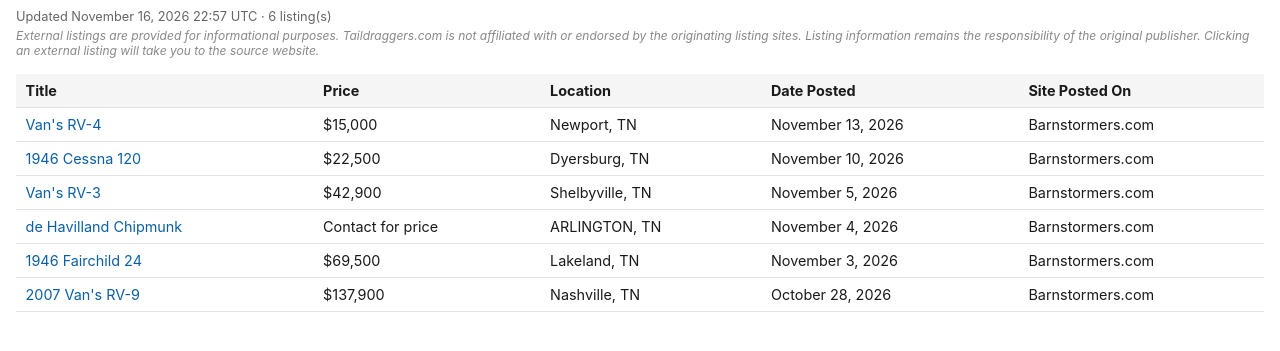
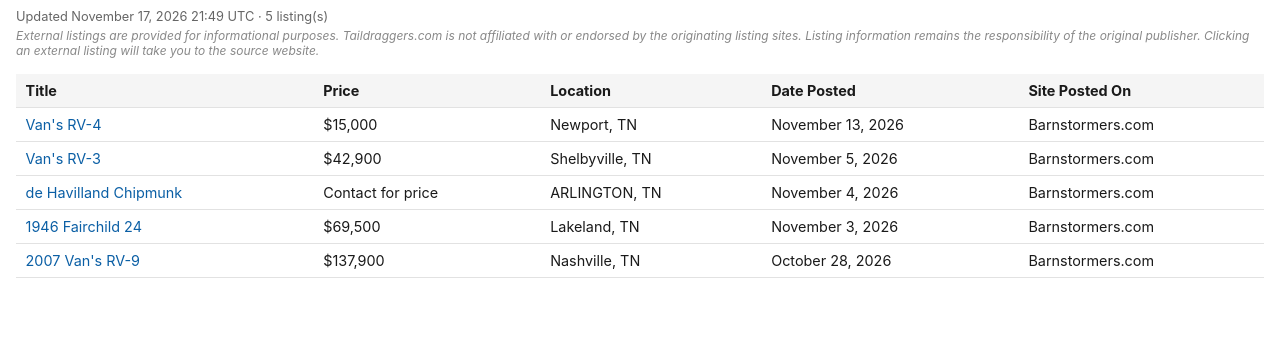
Before and after one commit to taildraggers/tennessee, a plain HTML site: page docs/index.html in a window 1280 px wide. Shown: the part 43-394 px from the top of the page. Drawn offline with Linux system fonts and the light colour scheme.

Commit message:
Update Tennessee listings (2026-11-17)

```diff
--- a/docs/index.html
+++ b/docs/index.html
@@ -58,7 +58,7 @@
 </head>
 <body>
   <h1>Taildragger Ads in Tennessee</h1>
-  <div class="updated">Updated November 16, 2026 22:57 UTC &middot; 6 listing(s)</div>
+  <div class="updated">Updated November 17, 2026 21:49 UTC &middot; 5 listing(s)</div>
   <div class="disclaimer">External listings are provided for informational purposes. Taildraggers.com is not affiliated with or endorsed by the originating listing sites. Listing information remains the responsibility of the original publisher. Clicking an external listing will take you to the source website.</div>
   <table>
     <thead>
@@ -66,7 +66,6 @@
     </thead>
     <tbody>
         <tr><td><a href="https://www.barnstormers.com/classified-2083494-RV-4-Project.html" target="_blank" rel="noopener noreferrer">Van&#x27;s RV-4</a></td><td>$15,000</td><td>Newport, TN</td><td>November 13, 2026</td><td>Barnstormers.com</td></tr>
-        <tr><td><a href="https://www.barnstormers.com/classified-2077503-1946-Cessna-120.html" target="_blank" rel="noopener noreferrer">1946 Cessna 120</a></td><td>$22,500</td><td>Dyersburg, TN</td><td>November 10, 2026</td><td>Barnstormers.com</td></tr>
         <tr><td><a href="https://www.barnstormers.com/classified-1864799-Vans-RV3.html" target="_blank" rel="noopener noreferrer">Van&#x27;s RV-3</a></td><td>$42,900</td><td>Shelbyville, TN</td><td>November 5, 2026</td><td>Barnstormers.com</td></tr>
         <tr><td><a href="https://www.barnstormers.com/classified-2066508-SUPER-CHIPMUNK.html" target="_blank" rel="noopener noreferrer">de Havilland Chipmunk</a></td><td>Contact for price</td><td>ARLINGTON, TN</td><td>November 4, 2026</td><td>Barnstormers.com</td></tr>
         <tr><td><a href="https://www.barnstormers.com/classified-2065326-1946-Fairchild-24-wJacobs.html" target="_blank" rel="noopener noreferrer">1946 Fairchild 24</a></td><td>$69,500</td><td>Lakeland, TN</td><td>November 3, 2026</td><td>Barnstormers.com</td></tr>
```
